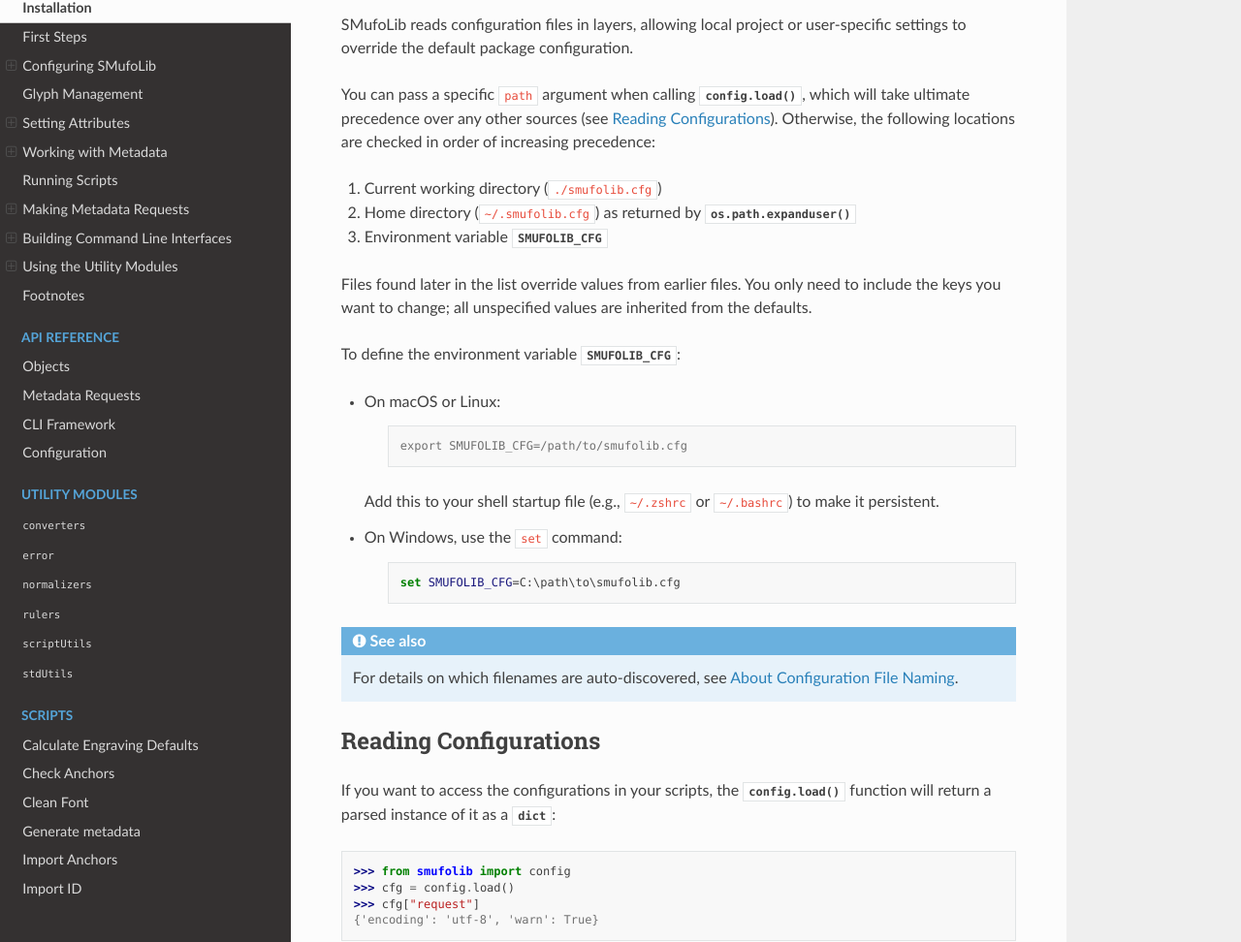
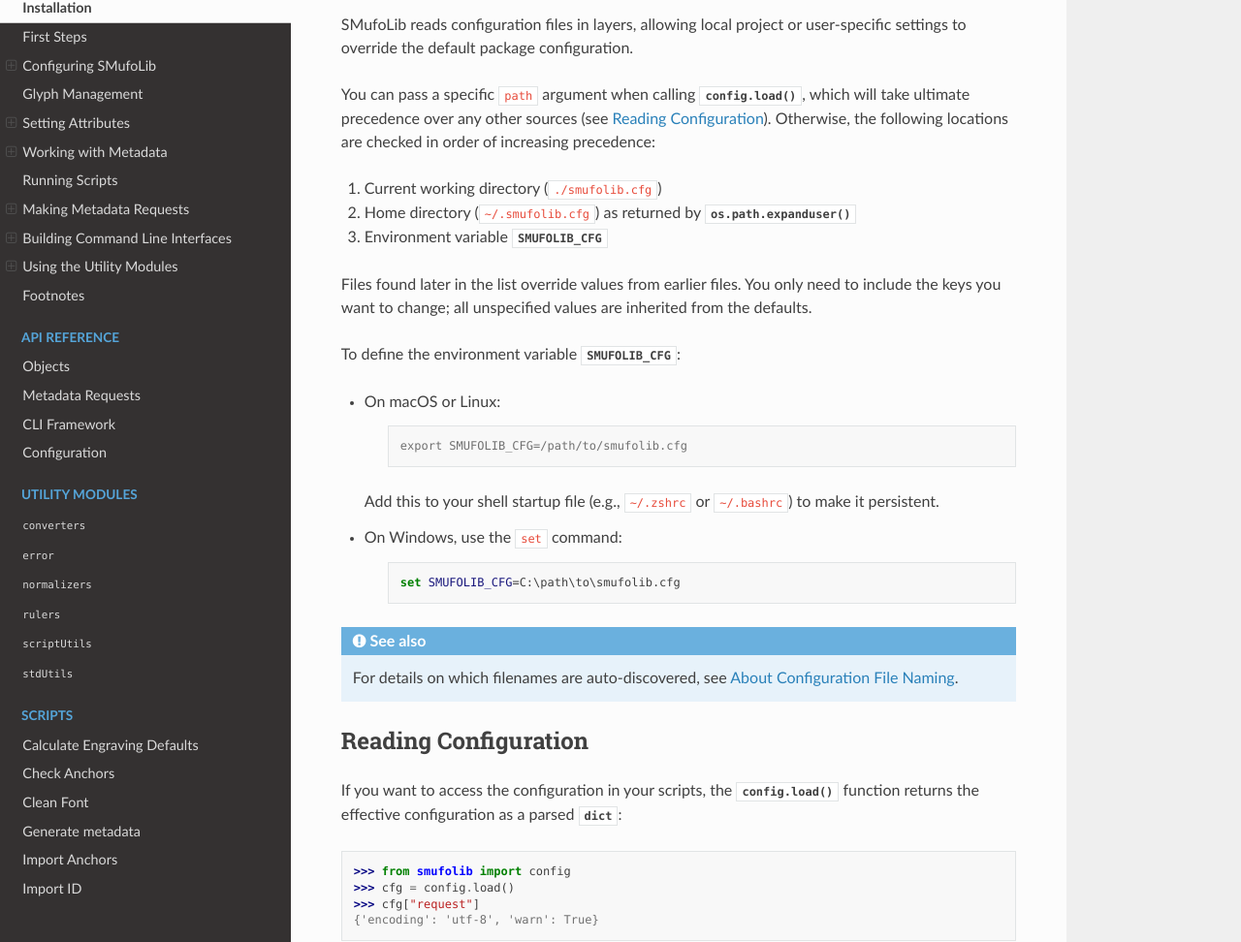
Before and after one commit to knutnergaard/smufolib, a Sphinx documentation site: the page built from docs/user_guide.rst, in a window 1280 px wide and 1400 px high, scrolled down 1488 px. Shown: the part 145-1117 px from the top of the window at 97% size. Built offline with Sphinx 7.4.7 and the Read the Docs theme 3.1.0, drawn with Linux system fonts in a browser that asks for light colours.

Commit message:
Correct section on reading configuration in user guide.

```diff
--- a/docs/user_guide.rst
+++ b/docs/user_guide.rst
@@ -105,11 +105,11 @@ To define the environment variable :envvar:`SMUFOLIB_CFG`:
 
 .. _reading-configurations:
 
-Reading Configurations
-----------------------
+Reading Configuration
+---------------------
 
-If you want to access the configurations in your scripts, the :func:`.config.load`
-function will return a parsed instance of it as a :class:`dict`:
+If you want to access the configuration in your scripts, the :func:`.config.load`
+function returns the effective configuration as a parsed :class:`dict`:
 
     >>> from smufolib import config
     >>> cfg = config.load()
```
